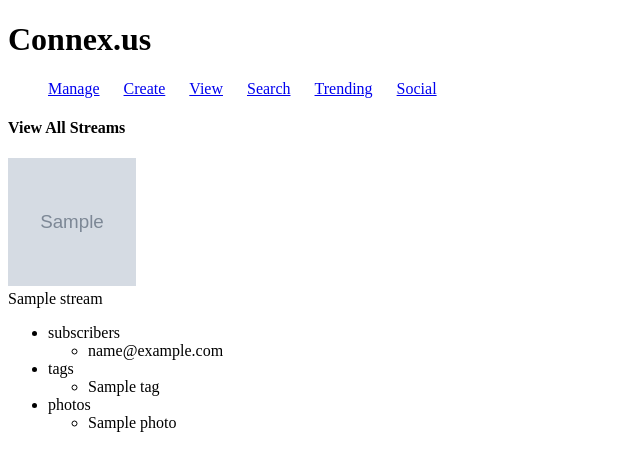
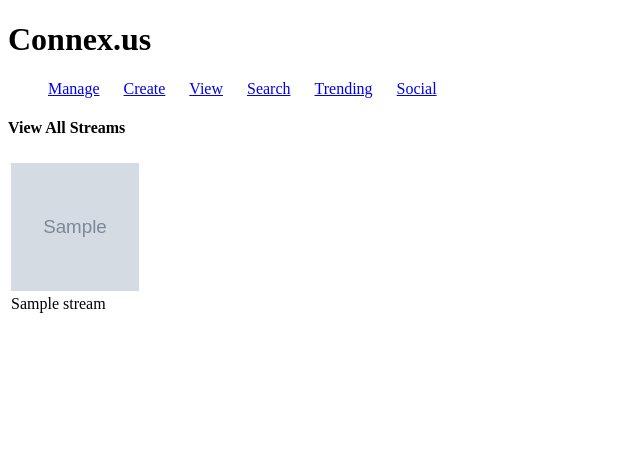
Before and after one commit to vechema/Photo-Sharing-Site, a Python web app: template templates/viewall.html in a window 1280 px wide. Shown: the top 471 px of the page, without its empty margins (0-640 px from the left). Run offline with Jinja, Linux system fonts and the light colour scheme; the template is opened without the code that fills it: most values are stand-ins (such as "Sample title", 1, 10 or a date in 2020); grey boxes marked "Sample" are stand-in pictures.

Commit message:
Updated viewall & view to show pics nicer

```diff
--- a/main.py
+++ b/main.py
@@ -81,6 +81,7 @@ class ViewAllHandler(webapp2.RequestHandler):
 class ViewAHandler(webapp2.RequestHandler):
     def get(self):
         stream_name = self.request.get('stream')
+        viewall = self.request.get('viewall')
 
         stream_query = Stream.query(Stream.name == stream_name)
         streams = stream_query.fetch()
@@ -131,8 +132,9 @@ class ViewAHandler(webapp2.RequestHandler):
         pics = stream.photos
         hard_limit = 3
         limit = len(pics)
-        if limit > hard_limit:
-            limit = hard_limit
+        if not viewall:
+            if limit > hard_limit:
+                limit = hard_limit
 
         for i in range(0,limit):
             photo_url_list.append(get_serving_url(pics[i].blob_key))
--- a/templates/viewall.html
+++ b/templates/viewall.html
@@ -7,34 +7,42 @@
 <body>
     {% include 'templates/header.html' %}
     <h4>View All Streams</h4>
+    <table>
+        <tr>
     {% for stream in streams %}
-        <a href="/view?stream={{stream.name_safe}}">
+        {% if loop.index0 is divisibleby 3 %}
+            </tr>
+            <tr>
+        {% endif %}
+        <td><a href="/view?stream={{stream.name_safe}}">
             <img src="{{stream.cover_url}}" style="width:128px;height:128px;">
         </a>
-        <br>{{stream.name}}
-        <ul id="categories">
-            <li>subscribers
-                <ul id="emaillist">
-                {% for email in stream.subscribers %}
-                    <li>{{email}}</li>
-                {% endfor %}
-                </ul>
-            </li>
-            <li>tags
-                <ul id="taglist">
-                {% for tag in stream.tags %}
-                    <li>{{tag}}</li>
-                {% endfor %}
-                </ul>
-            </li>
-            <li>photos
-                <ul id="photolist">
-                {% for photo in stream.photos %}
-                    <li>{{photo.name}}</li>
-                {% endfor %}
-                </ul>
-            </li>
-        </ul>
+        <br>{{stream.name}}</td>
+        <!--<ul id="categories">-->
+            <!--<li>subscribers-->
+                <!--<ul id="emaillist">-->
+                <!--{% for email in stream.subscribers %}-->
+                    <!--<li>{{email}}</li>-->
+                <!--{% endfor %}-->
+                <!--</ul>-->
+            <!--</li>-->
+            <!--<li>tags-->
+                <!--<ul id="taglist">-->
+                <!--{% for tag in stream.tags %}-->
+                    <!--<li>{{tag}}</li>-->
+                <!--{% endfor %}-->
+                <!--</ul>-->
+            <!--</li>-->
+            <!--<li>photos-->
+                <!--<ul id="photolist">-->
+                <!--{% for photo in stream.photos %}-->
+                    <!--<li>{{photo.name}}</li>-->
+                <!--{% endfor %}-->
+                <!--</ul>-->
+            <!--</li>-->
+        <!--</ul>-->
     {% endfor %}
+        </tr>
+    </table>
 </body>
 </html>
```
Also changed, not shown: templates/viewa.html (+13 -2 lines).
